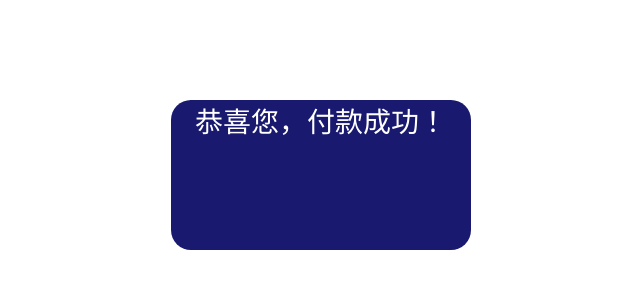
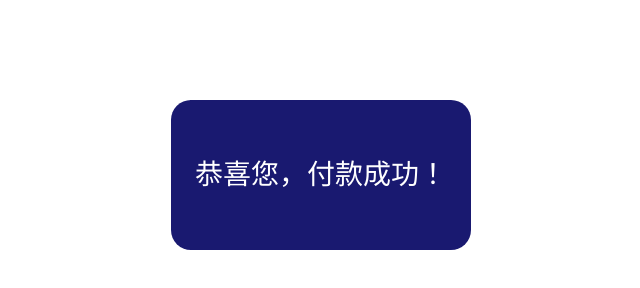
Before and after one commit to redirector-srv/redirector-srv.github.io, a plain HTML site: page index.html in a window 1280 px wide. Shown: the whole page, without its empty margins (319-959 px from the left). Drawn offline with Linux system fonts and the light colour scheme.

Commit message:
Update index.html

```diff
--- a/index.html
+++ b/index.html
@@ -13,7 +13,7 @@
         width: 300px;
         height: 150px;
         font-size: 28px;
-        line-hight: 150px;
+        line-height: 150px;
         text-align: center;
         margin: 100px auto;
         border-radius: 20px;
```
